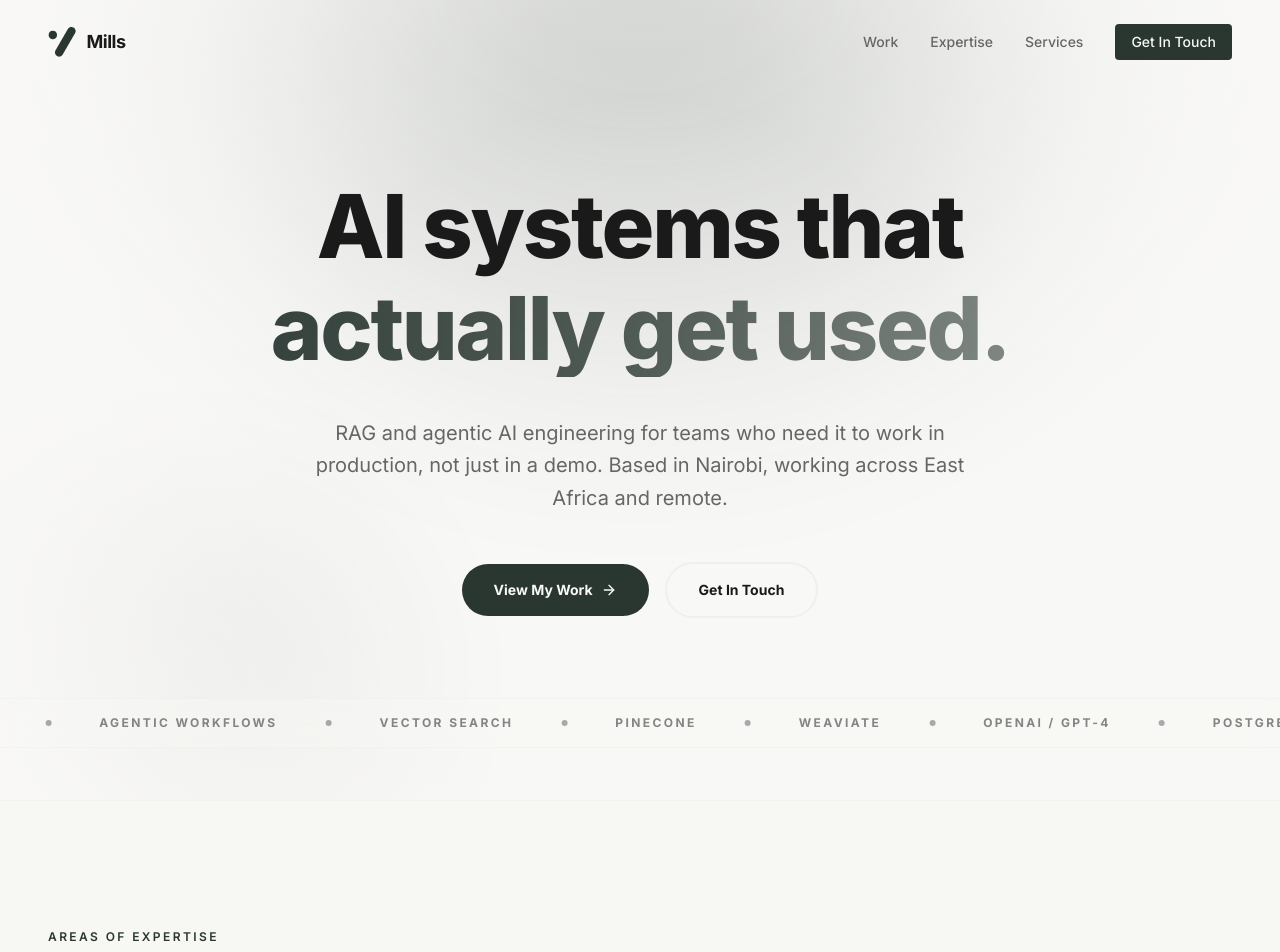
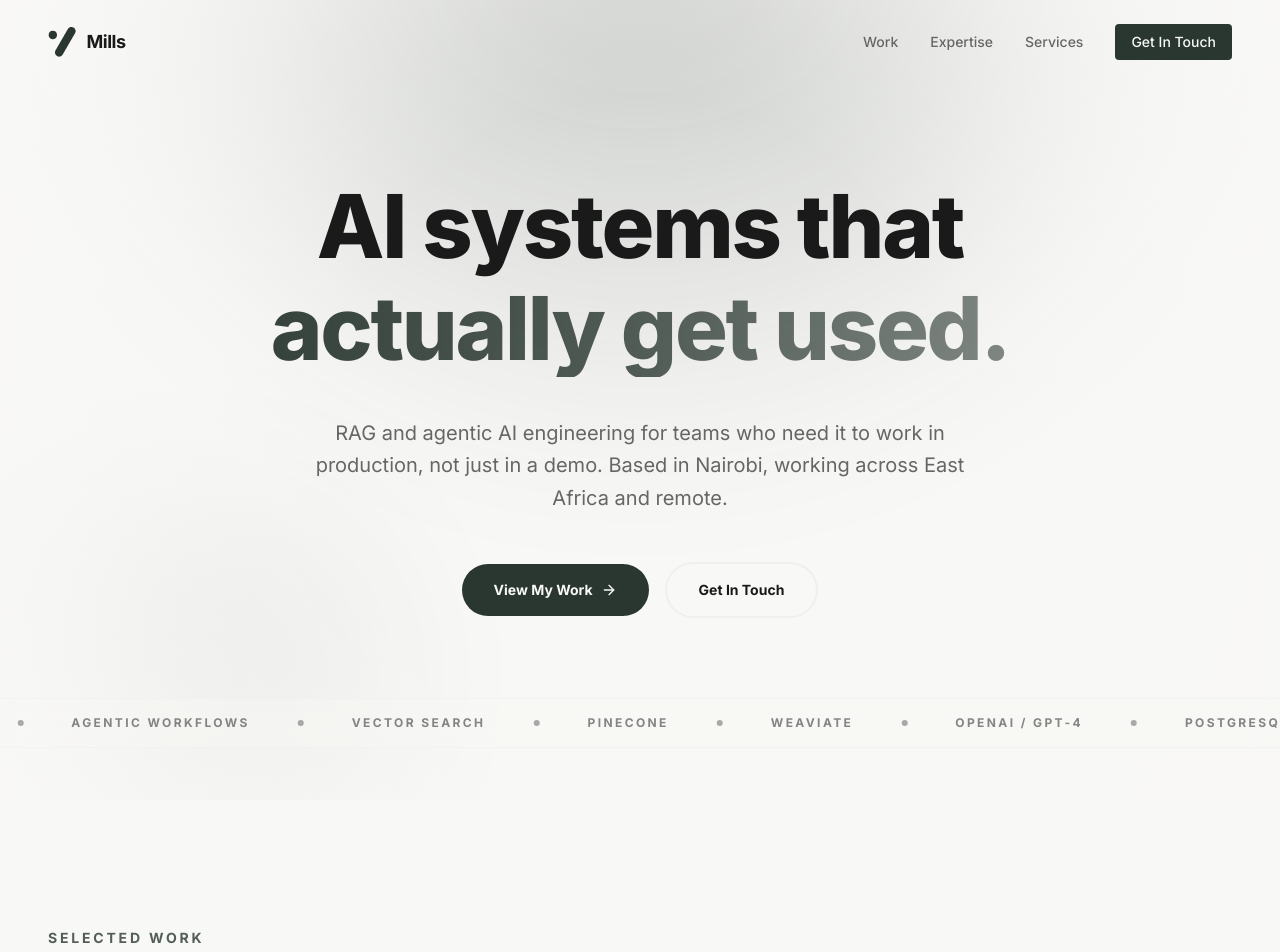
Before and after one commit to mikemills254/portfolio, a React (Vite) app: page / in a window 1280 px wide. Shown: the top 952 px of the page. Built offline with nearby package versions, Linux system fonts and the light colour scheme.

Commit message:
feat: update lucide-react to version 1.27.0 and add Work section to home page

```diff
--- a/package.json
+++ b/package.json
@@ -20,7 +20,7 @@
     "@tanstack/react-query": "^5.101.4",
     "clsx": "^2.1.1",
     "framer-motion": "^12.42.2",
-    "lucide-react": "^1.26.0",
+    "lucide-react": "^1.27.0",
     "react": "^19.2.7",
     "react-dom": "^19.2.7",
     "react-helmet-async": "^3.0.0",
--- a/src/pages/home.tsx
+++ b/src/pages/home.tsx
@@ -5,6 +5,7 @@ import Expertise from '../sections/expertise';
 import Hero from '../sections/hero';
 import Footer from '../components/ui/footer';
 import Navbar from '../components/ui/navbar';
+import Work from '@/sections/work';
 
 export default function Home() {
     return (
@@ -19,6 +20,7 @@ export default function Home() {
 
                 <div className="grow">
                     <Hero />
+                    <Work/>
                     <Expertise />
                     <Engagement />
                     <Contact />
```
